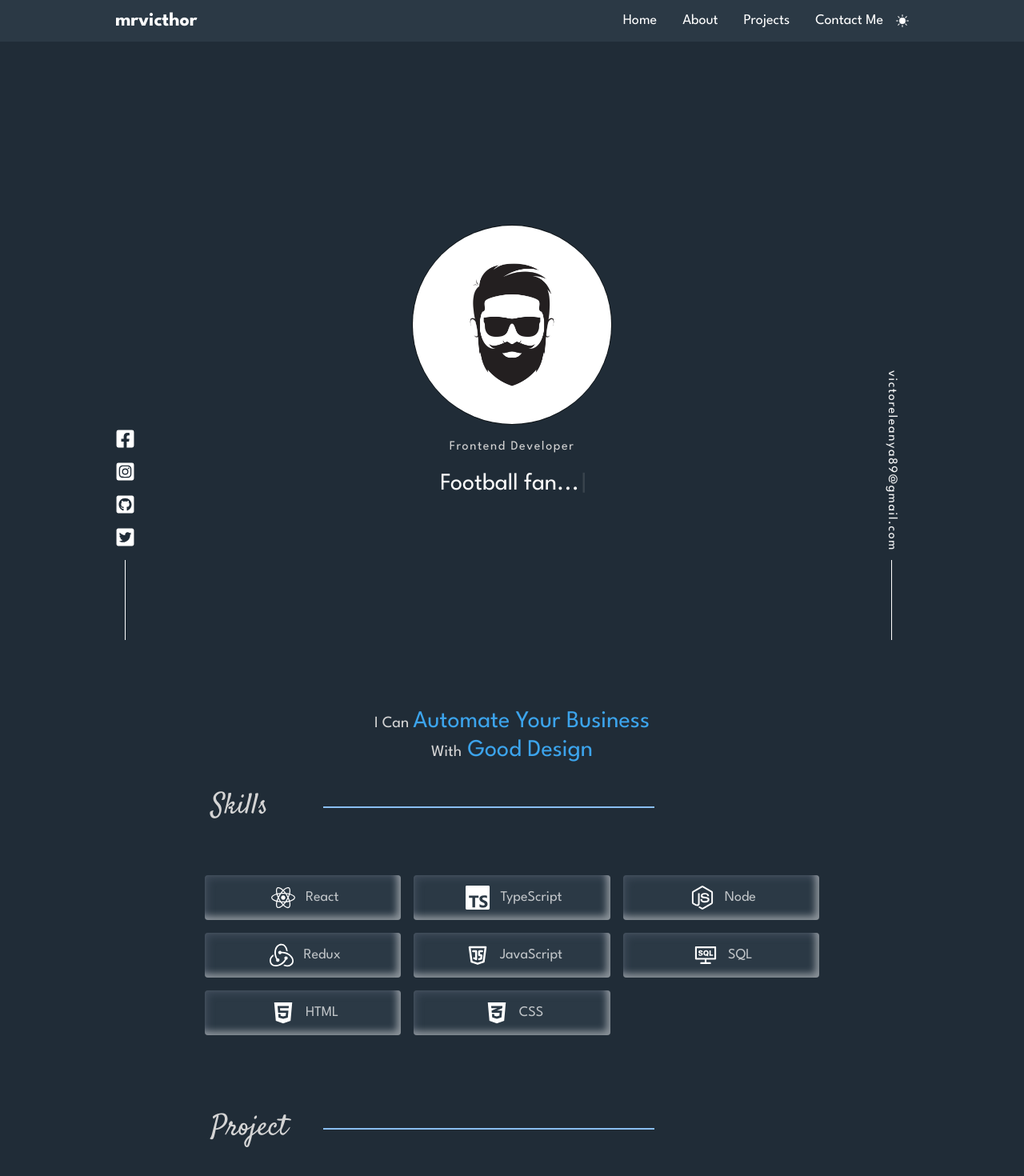
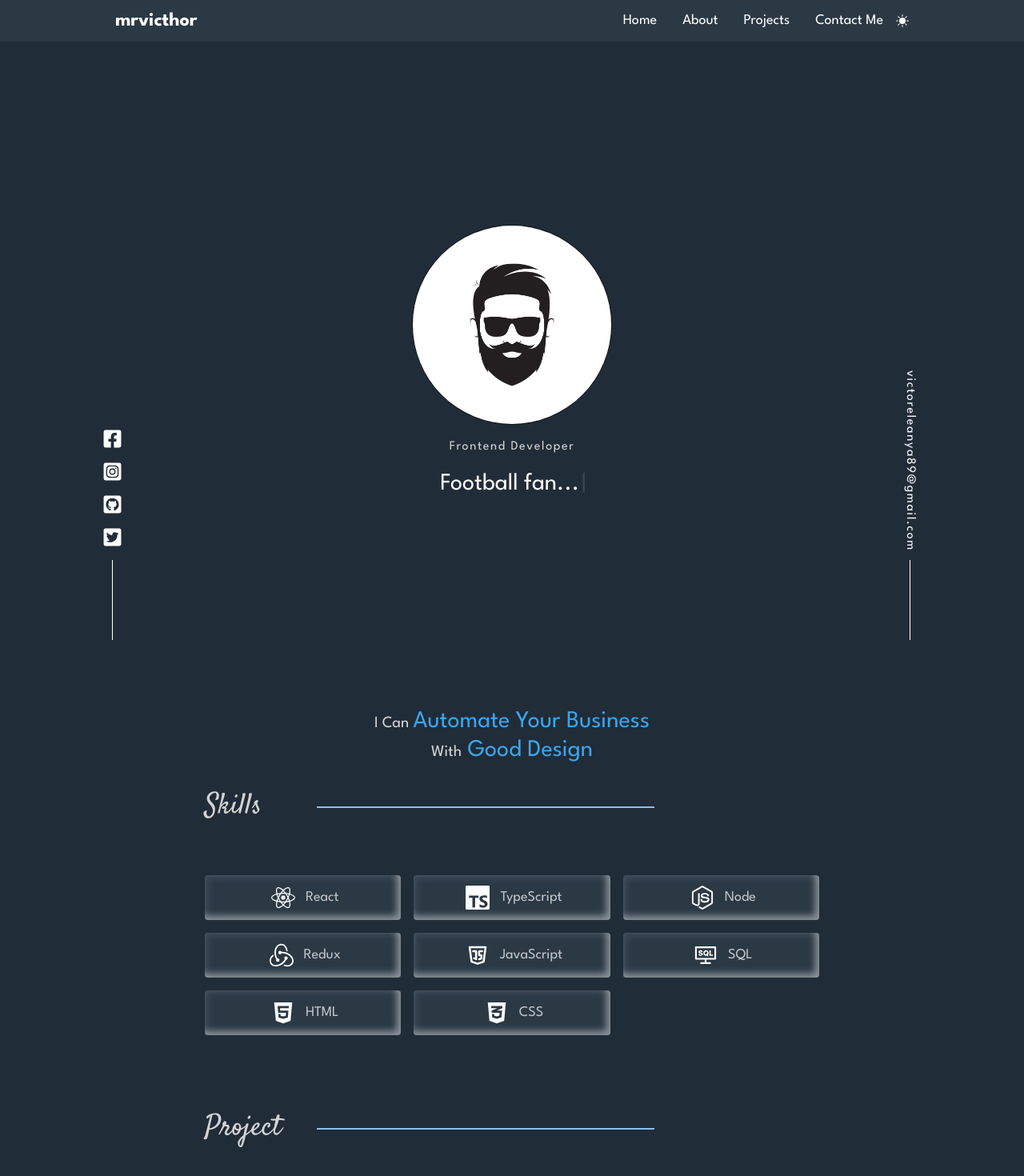
Before and after one commit to mrvicthor/portfolio, a React (Vite) app: page / in a window 1280 px wide. Shown: the top 1470 px of the page at 80% size. Built offline with nearby package versions, Linux system fonts and the light colour scheme.

Commit message:
finished version

```diff
--- a/src/App.tsx
+++ b/src/App.tsx
@@ -37,15 +37,23 @@ function App() {
             lightTheme
               ? "bg-[#202c37] text-[white]"
               : "bg-[#fafafa] text-[#111517]"
-          }`}
+          } px-4 `}
         >
+          <div className="md:grid md:max-w-5xl md:mx-auto md:grid-cols-8">
+            <div className="">
               <Socials />
-          {/* <Email /> */}
+            </div>
+            <div className="col-span-6">
               <Banner lightTheme={lightTheme} />
               <About lightTheme={lightTheme} />
               <Project lightTheme={lightTheme} />
               <Contact lightTheme={lightTheme} />
               <Footer lightTheme={lightTheme} />
+            </div>
+            <div>
+              <Email lightTheme={lightTheme} />
+            </div>
+          </div>
         </main>
       </ThemeContext.Provider>
     </div>
--- a/src/components/about/index.tsx
+++ b/src/components/about/index.tsx
@@ -29,7 +29,7 @@ const About = ({ lightTheme }: AboutProps) => {
     },
   };
   return (
-    <section className="px-8 py-8" id="about">
+    <section className="py-8" id="about">
       <div className="space-y-8  md:max-w-3xl md:mx-auto">
         <motion.h2
           whileInView={{
@@ -53,7 +53,7 @@ const About = ({ lightTheme }: AboutProps) => {
             y: [-50, 0],
             opacity: [0, 1],
           }}
-          className={`text-left font-[Satisfy] text-4xl px-2 pb-8 ${
+          className={`text-left font-[Satisfy] text-4xl pb-8 ${
             lightTheme ? "text-[#D4D4D4]" : "text-[#111517]"
           } about-header`}
         >
--- a/src/components/banner/index.tsx
+++ b/src/components/banner/index.tsx
@@ -19,7 +19,7 @@ const Banner = ({ lightTheme }: ThemeProp) => {
     delaySpeed: 2000,
   });
   return (
-    <section className="py-8 px-8 h-screen">
+    <section className="py-8 h-screen">
       <div className="flex flex-col items-center justify-center h-full gap-4">
         <motion.div
           whileInView={{ opacity: [0, 1] }}
--- a/src/components/contact/index.tsx
+++ b/src/components/contact/index.tsx
@@ -25,7 +25,7 @@ const Contact = ({ lightTheme }: ContactProps) => {
     },
   };
   return (
-    <section className="px-8 py-16" id="contact">
+    <section className=" py-16" id="contact">
       <motion.div
         variants={container}
         whileInView="visible"
@@ -33,6 +33,11 @@ const Contact = ({ lightTheme }: ContactProps) => {
         viewport={{ once: false }}
         className={` flex flex-col items-center gap-8 md:max-w-3xl md:mx-auto`}
       >
+        <div
+          className={`h-[1px] w-full ${
+            lightTheme ? "bg-[#D4D4D4] " : "bg-[#2b3945]"
+          }`}
+        />
         <motion.h4
           variants={item}
           className="capitalize text-2xl font-semibold md:text-4xl"
--- a/src/components/email/index.tsx
+++ b/src/components/email/index.tsx
@@ -1,10 +1,22 @@
-import { FaEnvelope } from "react-icons/fa";
+import { motion } from "framer-motion";
 
-const Email = () => {
+type EmailProps = {
+  lightTheme: boolean;
+};
+
+const Email = ({ lightTheme }: EmailProps) => {
   return (
-    <aside className="px-4 md:max-w-5xl md:mx-auto">
-      <div className="  md:bottom-0 md:fixed md:flex md:flex-col">
-        <div className="socials hidden md:flex md:flex-col gap-28 ">
+    <aside className="">
+      <div className="md:bottom-0 md:fixed">
+        <motion.div
+          whileInView={{
+            y: [-50, 0],
+            opacity: [0, 1],
+          }}
+          className={`${
+            lightTheme ? "hover:text-green-300" : "hover:text-orange-300"
+          } hover:scale-[1.1] transition duration-700 ease-in-out socials hidden md:flex md:flex-col items-baseline gap-28`}
+        >
           <a
             className="origin-center rotate-[90deg] tracking-widest"
             target="_blank"
@@ -12,7 +24,7 @@ const Email = () => {
           >
             victoreleanya89@gmail.com
           </a>
-        </div>
+        </motion.div>
       </div>
     </aside>
   );
--- a/src/components/footer/index.tsx
+++ b/src/components/footer/index.tsx
@@ -11,7 +11,7 @@ type FooterProps = {
 
 const Footer = ({ lightTheme }: FooterProps) => {
   return (
-    <footer className="px-8 py-16">
+    <footer className="py-16">
       <div className={` flex flex-col items-center justify-center`}>
         <div className={` flex gap-4 md:hidden `}>
           <a target="_blank" href="https://www.facebook.com/outtaspace1">
--- a/src/components/header/index.tsx
+++ b/src/components/header/index.tsx
@@ -1,4 +1,4 @@
-import { useState } from "react";
+import { useEffect, useState } from "react";
 import { FaBars, FaTimes } from "react-icons/fa";
 import { BsMoonStars, BsSunFill } from "react-icons/bs";
 import { Link } from "react-scroll";
@@ -11,9 +11,28 @@ interface ThemeProp {
 const Header = ({ toggleTheme, lightTheme }: ThemeProp) => {
   const [showNav, setShowNav] = useState<boolean>(false);
 
+  const [showHeader, setShowHeader] = useState<boolean>(true);
+  const [scrollValue, setScrollValue] = useState<number>(0);
+
+  const showNavbar = () => {
+    if (window.scrollY > scrollValue) {
+      setShowHeader(false);
+    } else {
+      setShowHeader(true);
+    }
+    setScrollValue(window.scrollY);
+  };
+
+  useEffect(() => {
+    window.addEventListener("scroll", showNavbar);
+    return () => window.removeEventListener("scroll", showNavbar);
+  }, [scrollValue]);
+
   return (
     <header
-      className={`${lightTheme ? "bg-[#2b3945]" : "bg-[white] "}  relative   `}
+      className={`${lightTheme ? "bg-[#2b3945]" : "bg-[white] "} ${
+        showHeader ? "top-0" : ""
+      }  sticky w-full z-10  `}
     >
       <div className="px-4 py-4 md:max-w-5xl md:mx-auto md:py-0">
         <nav className="flex justify-between items-center gap-4">
--- a/src/components/project/index.tsx
+++ b/src/components/project/index.tsx
@@ -61,14 +61,14 @@ const Project = ({ lightTheme }: ProjectProps) => {
   ];
 
   return (
-    <section className="px-4 py-16" id="projects">
+    <section className="py-16" id="projects">
       <div className="space-y-8 md:max-w-3xl md:mx-auto">
         <motion.h2
           whileInView={{
             x: [-50, 0],
             opacity: [0, 1],
           }}
-          className={`text-left font-[Satisfy] text-4xl px-2 pb-8 ${
+          className={`text-left font-[Satisfy] text-4xl pb-8 ${
             lightTheme ? "text-[#D4D4D4]" : "text-[#111517]"
           } about-header`}
         >
--- a/src/components/socials/index.tsx
+++ b/src/components/socials/index.tsx
@@ -4,34 +4,84 @@ import {
   FaGithubSquare,
   FaTwitterSquare,
 } from "react-icons/fa";
+import { motion } from "framer-motion";
 
-const Socials = () => {
+type SocialsProps = {
+  lightTheme: boolean;
+};
+
+const Socials = ({ lightTheme }: SocialsProps) => {
+  const container = {
+    hidden: { opacity: 1, scale: 0 },
+    visible: {
+      opacity: 1,
+      scale: 1,
+      transition: {
+        delayChildren: 0.3,
+        staggerChildren: 0.2,
+      },
+    },
+  };
+
+  const item = {
+    hidden: { y: 20, opacity: 0 },
+    visible: {
+      y: 0,
+      opacity: 1,
+    },
+  };
+
   return (
-    <aside className="px-4  md:max-w-5xl md:mx-auto">
-      <div className="  md:bottom-0 md:fixed md:flex md:w-[64rem]">
-        <div className="socials hidden md:flex md:flex-col gap-4 ">
-          <a target="_blank" href="https://www.facebook.com/outtaspace1">
+    <aside className="">
+      <div className="md:bottom-0 md:fixed md:flex">
+        <motion.div
+          variants={container}
+          whileInView="visible"
+          initial="hidden"
+          viewport={{ once: false }}
+          className={` hover:scale-[1.1] transition duration-700 ease-in-out socials hidden md:flex md:flex-col gap-4`}
+        >
+          <motion.a
+            variants={item}
+            className={`${
+              lightTheme ? "hover:text-green-300" : "hover:text-orange-300"
+            }`}
+            target="_blank"
+            href="https://www.facebook.com/outtaspace1"
+          >
             <FaFacebookSquare size={25} />
-          </a>
-          <a target="_blank" href="https://www.instagram.com/mrvic_thor/?hl=en">
+          </motion.a>
+          <motion.a
+            variants={item}
+            target="_blank"
+            className={`${
+              lightTheme ? "hover:text-green-300" : "hover:text-orange-300"
+            }`}
+            href="https://www.instagram.com/mrvic_thor/?hl=en"
+          >
             <FaInstagramSquare size={25} />
-          </a>
-          <a target="_blank" href="https://github.com/mrvicthor">
+          </motion.a>
+          <motion.a
+            variants={item}
+            target="_blank"
+            className={`${
+              lightTheme ? "hover:text-green-300" : "hover:text-orange-300"
+            }`}
+            href="https://github.com/mrvicthor"
+          >
             <FaGithubSquare size={25} />
-          </a>
-          <a target="_blank" href="https://twitter.com/eva_skillz">
+          </motion.a>
+          <motion.a
+            variants={item}
+            target="_blank"
+            className={`${
+              lightTheme ? "hover:text-green-300" : "hover:text-orange-300"
+            }`}
+            href="https://twitter.com/eva_skillz"
+          >
             <FaTwitterSquare size={25} />
-          </a>
-        </div>
-        <div className="socials hidden md:flex md:flex-col gap-28 md:ml-[52rem] mt-7  ">
-          <a
-            className="origin-center -10 rotate-[90deg] tracking-widest"
-            target="_blank"
-            href="mailto:victoreleanya89@gmail.com"
-          >
-            victoreleanya89@gmail.com
-          </a>
-        </div>
+          </motion.a>
+        </motion.div>
       </div>
     </aside>
   );
```
Lines whose indentation alone changed are shown as unchanged.
